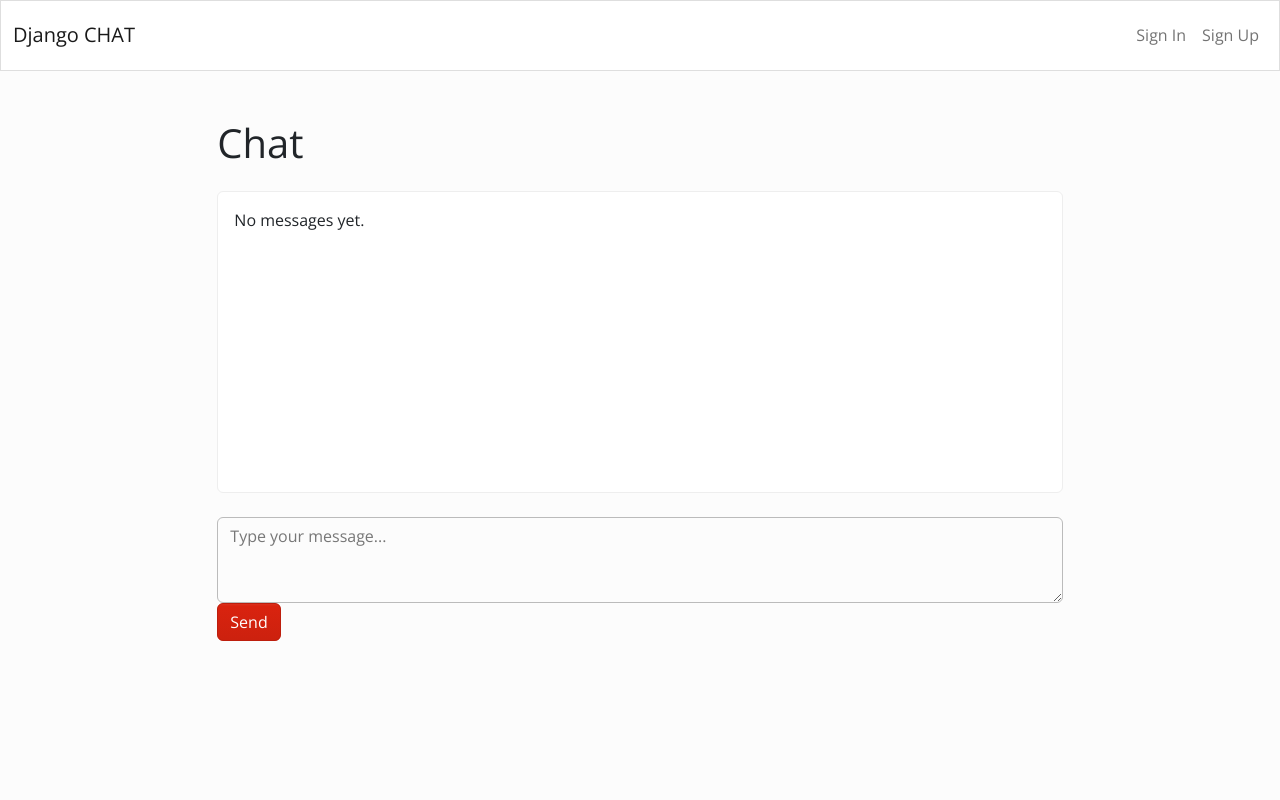
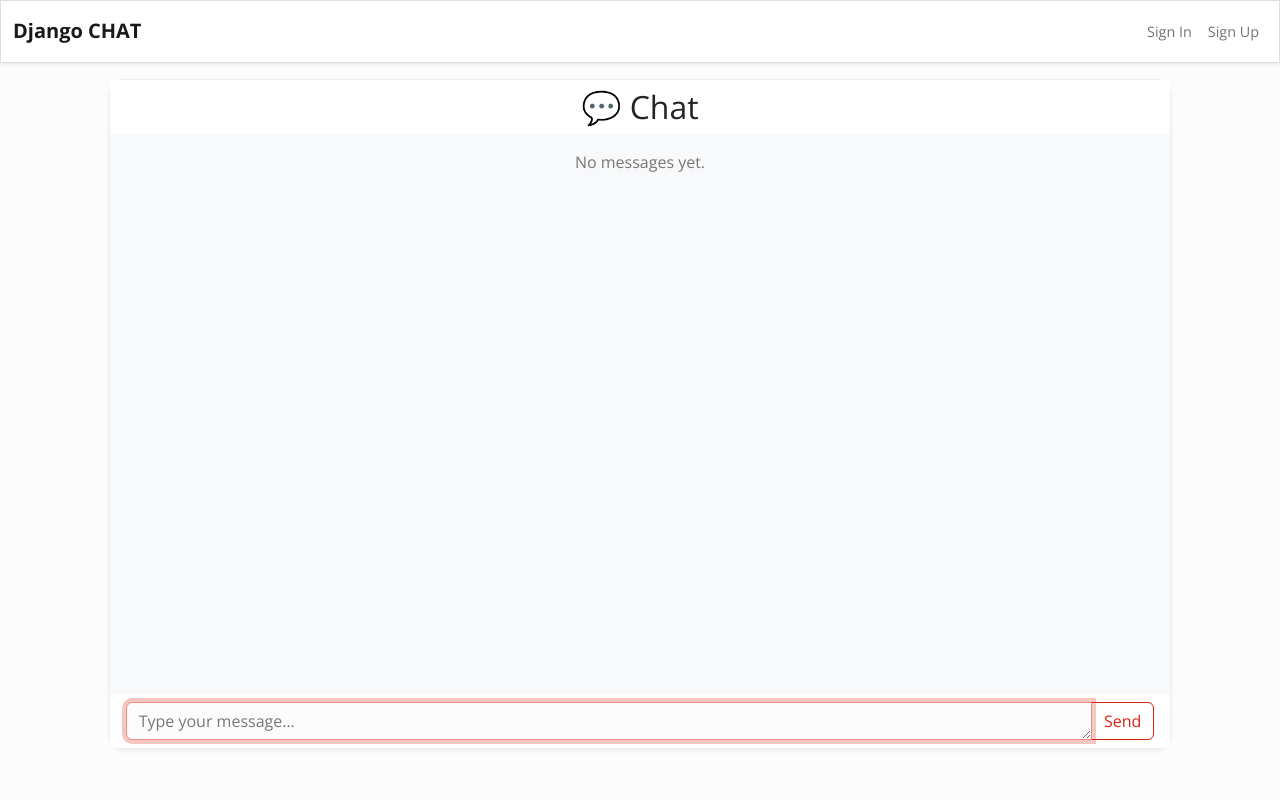
Before and after one commit to Duks31/django_rag, a Django app: template rest_rag/chat/templates/chat/chat.html in a window 1280 px wide. Run offline with Django 5.2, Linux system fonts and the light colour scheme; the template is opened without the code that fills it, so the values that code supplies are empty; some libraries are stand-ins or nearby versions.

Commit message:
wokring chat  and user login

```diff
--- a/rest_rag/chat/templates/chat/chat.html
+++ b/rest_rag/chat/templates/chat/chat.html
@@ -1,36 +1,82 @@
-{% extends 'users/base.html' %}
-{% load crispy_forms_tags %}
-{% block content %}
-<div class="row">
-  <div class="col-12 col-md-8 mx-auto mt-5">
-    <h1 class="mb-4">Chat</h1>
+{% extends 'users/base.html' %} {% load crispy_forms_tags %} {% block content %}
+<div class="row justify-content-center">
+  <div class="col-12 col-lg-10 mt-3" style="min-height: 80vh">
+    <div class="card shadow-sm rounded-4">
+      <div class="card-header bg-white border-0">
+        <h2 class="mb-0 text-center">💬 Chat</h2>
+      </div>
 
-    <div class="card mb-4">
-      <div class="card-body" style="height: 300px; overflow-y: scroll;">
+      <div
+        id="chat-messages"
+        class="card-body"
+        style="height: 70vh; overflow-y: auto; background-color: #f8f9fa"
+      >
         {% for message in messages %}
-          <div class="{% if message.sender == 'user' %}text-right{% else %}text-left{% endif %}">
-            <p>
-              <strong>{{ message.sender|title }}:</strong> {{ message.content }}
-              <br>
-              <small class="text-muted">{{ message.created_at }}</small>
-            </p>
+        <div
+          class="mb-3 d-flex {% if message.sender == 'user' %}justify-content-end{% else %}justify-content-start{% endif %}"
+        >
+          <div
+            class="p-3 rounded-3 {% if message.sender == 'user' %}bg-primary text-white{% else %}bg-light{% endif %}"
+            style="max-width: 75%"
+          >
+            <div class="fw-semibold small text-uppercase mb-1">
+              {{ message.sender }}
+            </div>
+            <div>{{ message.content }}</div>
+            <div class="small text-muted mt-1">
+              {{ message.created_at|date:"M d, H:i" }}
+            </div>
           </div>
-          <hr>
+        </div>
         {% empty %}
-          <p>No messages yet.</p>
+        <p class="text-muted text-center">No messages yet.</p>
         {% endfor %}
       </div>
+
+      <div class="card-footer bg-white border-0">
+        <form method="POST">
+          {% csrf_token %}
+          <div class="input-group">
+            <textarea
+              id="chat-input"
+              name="content"
+              rows="1"
+              class="form-control rounded-start-pill"
+              placeholder="Type your message..."
+              required
+            ></textarea>
+            <button
+              class="btn btn-outline-primary rounded-end-pill"
+              type="submit"
+            >
+              Send
+            </button>
+          </div>
+        </form>
+      </div>
     </div>
-
-    <form method="POST">
-      {% csrf_token %}
-      <div class="form-group">
-        <textarea name="content" rows="3" class="form-control" placeholder="Type your message..."></textarea>
-      </div>
-      <div class="form-group">
-        <button class="btn btn-primary" type="submit">Send</button>
-      </div>
-    </form>
   </div>
 </div>
+
+<script>
+    window.onload = function () {
+      const chatBox = document.getElementById("chat-messages");
+      chatBox.scrollTo({
+        top: chatBox.scrollHeight,
+        behavior: "smooth",
+      });
+
+      const input = document.getElementById("chat-input");
+      if (input) {
+        input.focus();
+
+        input.addEventListener("keydown", function (event) {
+          if (event.key === "Enter" && !event.shiftKey) {
+            event.preventDefault();
+            input.closest('form').submit();
+          }
+        });
+      }
+    };
+  </script>
 {% endblock content %}
--- a/rest_rag/users/templates/users/base.html
+++ b/rest_rag/users/templates/users/base.html
@@ -4,7 +4,7 @@
     <meta charset="UTF-8" />
     <meta name="viewport" content="width={device-width}, initial-scale=1.0" />
     <link rel="stylesheet" href="https://bootswatch.com/5/simplex/bootstrap.css">
-    <title>Django Blog</title>
+    <title>RAG</title>
   </head>
   <body>
     {% include 'users/nav.html' %}
--- a/rest_rag/users/templates/users/nav.html
+++ b/rest_rag/users/templates/users/nav.html
@@ -1,6 +1,6 @@
-<nav class="navbar navbar-expand-lg navbar-light bg-light">
+<nav class="navbar navbar-expand-lg navbar-light bg-light shadow-sm py-1">
     <div class="container-fluid">
-      <a class="navbar-brand" href="#">Django CHAT</a>
+      <a class="navbar-brand fs-5 fw-bold" href="#">Django CHAT</a>
       <button
         class="navbar-toggler"
         type="button"
@@ -13,26 +13,16 @@
         <span class="navbar-toggler-icon"></span>
       </button>
       <div class="collapse navbar-collapse" id="navbarText">
-        <ul class="navbar-nav me-auto mb-2 mb-lg-0">
-        </ul>
-        <ul class="navbar-nav">
+        <ul class="navbar-nav me-auto mb-2 mb-lg-0"></ul>
+        <ul class="navbar-nav align-items-center">
           {% if request.user.is_authenticated %}
           <li class="nav-item">
-            <form
-              method="POST"
-              action="{% url 'logout' %}"
-              style="display: inline"
-            >
+            <form method="POST" action="{% url 'logout' %}" style="display: inline;">
               {% csrf_token %}
               <button
                 type="submit"
-                class="nav-link btn btn-link"
-                style="
-                  display: inline;
-                  padding: 0;
-                  border: none;
-                  background: none;
-                "
+                class="nav-link btn btn-link text-danger p-0"
+                style="background: none; font-size: 0.9rem;"
               >
                 Sign Out
               </button>
@@ -40,14 +30,14 @@
           </li>
           {% else %}
           <li class="nav-item">
-            <a class="nav-link" aria-current="page" href="{% url 'login' %}"
-              >Sign In</a
-            >
+            <a class="nav-link" style="font-size: 0.9rem;" href="{% url 'login' %}">
+              <i class="bi bi-person-circle"></i> Sign In
+            </a>
           </li>
           <li class="nav-item">
-            <a class="nav-link" aria-current="page" href="{% url 'register' %}"
-              >Sign Up</a
-            >
+            <a class="nav-link" style="font-size: 0.9rem;" href="{% url 'register' %}">
+              <i class="bi bi-pencil-square"></i> Sign Up
+            </a>
           </li>
           {% endif %}
         </ul>
--- a/rest_rag/users/views.py
+++ b/rest_rag/users/views.py
@@ -12,4 +12,6 @@ class RegisterView(View):
 
         if form.is_valid():
             form.save()
-            return redirect("chat")
+            return redirect("index")
+
+        return render(request, "users/register.html", {'form': form})
```
Also changed, not shown: rest_rag/chat/views.py (+24 -8 lines), rest_rag/chat/models.py (line endings or trailing spaces).
